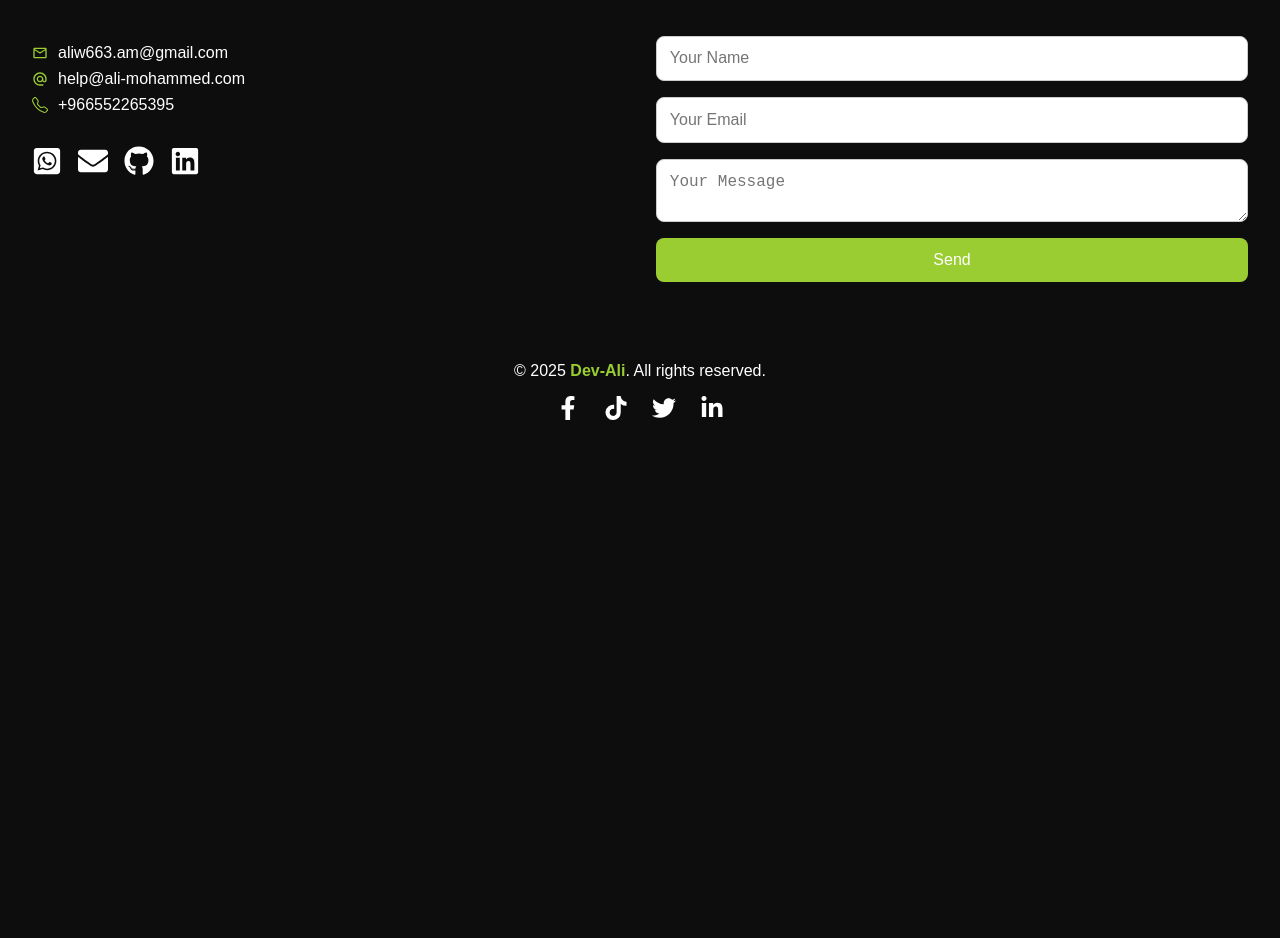
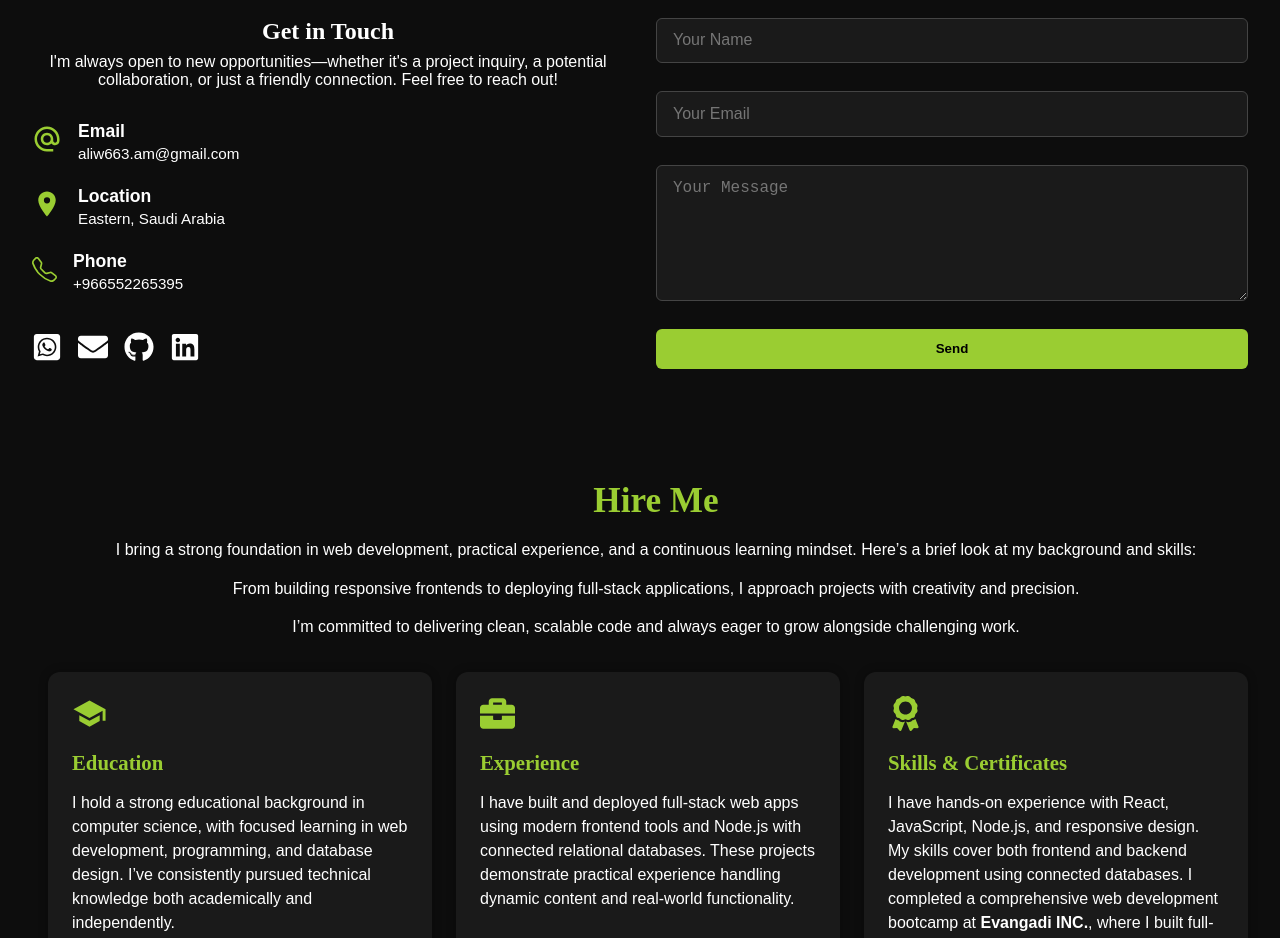
Before and after one commit to AliMohd663/ali-s-portfolio, a React (Vite) app: page / in a window 1280 px wide. Shown: the part 3540-4478 px from the top of the page. Before the commit the page ends 3992 px from the top, so only its background shows below. Built offline with nearby package versions, Linux system fonts and the light colour scheme; a web font is replaced by a local one.

Commit message:
added hireMe

```diff
--- a/src/App.jsx
+++ b/src/App.jsx
@@ -7,6 +7,7 @@ import Services from './components/Services/Services'
 import Skills from './components/Skills/Skills'
 import Projects from './components/Projects/Projects'
 import Navbar from './components/Navbar/Navbar'
+import HireMe from './components/HireMe/HireMe'
 
 function App() {
   return (
@@ -18,6 +19,7 @@ function App() {
       <Skills />
       <Projects />
       <Contact />
+      <HireMe />
       <Footer />
     </>
   )
--- a/src/components/Contact/Contact.jsx
+++ b/src/components/Contact/Contact.jsx
@@ -1,8 +1,12 @@
 import React, { useState } from "react";
-import { FaGithub, FaLinkedin, FaWhatsappSquare, FaEnvelope } from "react-icons/fa";
+import {
+  FaGithub,
+  FaLinkedin,
+  FaWhatsappSquare,
+  FaEnvelope
+} from "react-icons/fa";
 import { BsTelephone } from "react-icons/bs";
-import { MdOutlineMailOutline } from "react-icons/md";
-import{ MdAlternateEmail } from "react-icons/md";
+import { MdLocationOn, MdAlternateEmail } from "react-icons/md";
 import emailjs from "emailjs-com";
 import styles from "./contact.module.css";
 
@@ -40,43 +44,96 @@ function Contact() {
         },
         (error) => {
           setStatus("Something went wrong. Please try again.");
-          console.error(error);
+          console.error("EmailJS error:", error);
         }
       );
   };
 
   return (
     <section id="contact" className={styles.contact}>
-      <h2>Contact <b className={styles.me}>Me</b> </h2>
-      <br />
+      <h2>
+        Contact <b className={styles.me}>Me</b>
+      </h2>
 
       <div className={styles.container}>
-        {/* Left: contact info + social links */}
+        {/* Contact Information */}
         <div className={styles.info}>
           <div className={styles.email}>
-            <p><MdOutlineMailOutline style={{color: "yellowgreen", size:"25"}} /> aliw663.am@gmail.com</p>
-            <p><MdAlternateEmail style={{color: "yellowgreen", size:"25"}} /> help@ali-mohammed.com</p>
-            <p><BsTelephone style={{color: "yellowgreen", size:"25"}} /> +966552265395</p>
+            <div>
+              <h1>Get in Touch</h1>
+              <p>
+                I'm always open to new opportunities—whether it's a project
+                inquiry, a potential collaboration, or just a friendly
+                connection. Feel free to reach out!
+              </p>
+            </div>
+
+            <div className={styles.contactItem}>
+              <div className={styles.icon}>
+                <MdAlternateEmail color="yellowgreen" size={30} />
+              </div>
+              <div className={styles.details}>
+                <h4>Email</h4>
+                <p>aliw663.am@gmail.com</p>
+              </div>
+            </div>
+
+            <div className={styles.contactItem}>
+              <div className={styles.icon}>
+                <MdLocationOn color="yellowgreen" size={30} />
+              </div>
+              <div className={styles.details}>
+                <h4>Location</h4>
+                <p>Eastern, Saudi Arabia</p>
+              </div>
+            </div>
+
+            <div className={styles.contactItem}>
+              <div className={styles.icon}>
+                <BsTelephone color="yellowgreen" size={25} />
+              </div>
+              <div className={styles.details}>
+                <h4>Phone</h4>
+                <p>+966552265395</p>
+              </div>
+            </div>
           </div>
 
           <div className={styles.socialIcons}>
-            <a href="https://Wa.me/+966552265395" target="_blank" rel="noopener noreferrer">
+            <a
+              href="https://Wa.me/+966552265395"
+              target="_blank"
+              rel="noopener noreferrer"
+            >
               <FaWhatsappSquare size={30} />
             </a>
-            <a href="mailto:aliw663.am@gmail.com" target="_blank" rel="noopener noreferrer">
+            <a
+              href="mailto:aliw663.am@gmail.com"
+              target="_blank"
+              rel="noopener noreferrer"
+            >
               <FaEnvelope size={30} />
             </a>
-            <a href="https://github.com/AliMohd663" target="_blank" rel="noopener noreferrer">
+            <a
+              href="https://github.com/AliMohd663"
+              target="_blank"
+              rel="noopener noreferrer"
+            >
               <FaGithub size={30} />
             </a>
-            <a href="https://www.linkedin.com/in/ali-mohammed-11245530a/" target="_blank" rel="noopener noreferrer">
+            <a
+              href="https://www.linkedin.com/in/ali-mohammed-11245530a/"
+              target="_blank"
+              rel="noopener noreferrer"
+            >
               <FaLinkedin size={30} />
             </a>
           </div>
         </div>
 
-        {/* Right: contact form */}
+        {/* Contact Form */}
         <form className={styles.form} onSubmit={handleSubmit}>
+          <div className={styles.formGroup}>
             <input
               type="text"
               name="name"
@@ -85,6 +142,9 @@ function Contact() {
               onChange={handleChange}
               required
             />
+          </div>
+
+          <div className={styles.formGroup}>
             <input
               type="email"
               name="email"
@@ -93,15 +153,21 @@ function Contact() {
               onChange={handleChange}
               required
             />
+          </div>
+
+          <div className={styles.formGroup}>
             <textarea
               name="message"
               placeholder="Your Message"
               value={formData.message}
               onChange={handleChange}
               required
+              rows={6}
             />
+          </div>
+
           <button type="submit">Send</button>
-          {status && <p>{status}</p>}
+          {status && <p className={styles.statusMsg}>{status}</p>}
         </form>
       </div>
     </section>
--- a/src/components/Contact/Contact.module.css
+++ b/src/components/Contact/Contact.module.css
@@ -1,11 +1,11 @@
 .contact {
   padding: 3rem 2rem;
-  text-align: center;
   color: #333;
   transition: background-color 0.3s ease;
+  text-align: center;
 }
 
-.me{
+.me {
   color: yellowgreen;
 }
 
@@ -13,125 +13,142 @@
   font-size: 2rem;
   margin-bottom: 1.5rem;
   color: white;
-  transition: color 0.3s ease;
 }
 
 .contact p {
-  margin: 0.5rem 0;
   font-size: 1rem;
-  transition: transform 0.3s ease;
-  display: flex;
-  align-items: center;
-  gap: 10px;
-  /* color: yellowgreen; */
-}
-
-.contact p:hover {
-  transform: scale(1.02);
-}
-
-.contact a {
-  color: #007bff;
-  text-decoration: none;
-  font-weight: 500;
-  transition: color 0.3s ease, text-decoration 0.3s ease;
-}
-
-.contact a:hover {
-  color: #0056b3;
-  text-decoration: underline;
+  margin: 0;
+  color: white;
 }
 
 .container {
   display: flex;
   flex-wrap: wrap;
   justify-content: space-between;
+  align-items: stretch;
   gap: 2rem;
+}
+
+.info,
+.form {
+  flex: 1;
+  min-width: 300px;
+  padding: 0;
+  background-color: transparent;
+  border-radius: 0;
+  box-shadow: none;
+  display: flex;
+  flex-direction: column;
+  justify-content: space-between;
+  color: white;
+}
+
+
+/* Section intro */
+.email > div:first-child {
+  margin-bottom: 2rem;
+}
+
+.email h1 {
+  color: white;
+  font-size: 1.5rem;
+  margin-bottom: 0.5rem;
+}
+
+.contactItem {
+  display: flex;
+  align-items: center;
+  gap: 1rem;
+  margin-bottom: 1.5rem;
+}
+
+.icon {
+  flex-shrink: 0;
+}
+
+.details h4 {
+  margin: 0;
+  font-size: 1.1rem;
+  color: white;
   text-align: left;
 }
 
-/* LEFT SIDE: Contact info */
-.info {
-  flex: 1;
-  min-width: 250px;
-  display: flex;
-  flex-direction: column;
-  gap: 1.5rem;
+.details p {
+  margin: 0.2rem 0 0;
+  font-size: 0.95rem;
+  color: white;
 }
 
-.email p {
-  margin: 0.5rem 0;
-  font-size: 1rem;
-}
 
+/* Social icons */
 .socialIcons {
   display: flex;
   gap: 1rem;
   flex-wrap: wrap;
+  margin-top: 1rem;
+  justify-content: flex-start;
 }
 
 .socialIcons a {
   color: white;
+  font-size: 1.8rem;
   transition: transform 0.3s ease, color 0.3s ease;
-  font-size: 1.5rem;
 }
 
 .socialIcons a:hover {
   transform: scale(1.2);
-  color: #007bff;
+  color: yellowgreen;
 }
 
-/* RIGHT SIDE: Form */
-.form {
-  flex: 1;
-  min-width: 250px;
+.formGroup {
   display: flex;
   flex-direction: column;
-  gap: 1rem;
 }
 
 .form input,
 .form textarea {
-  padding: 0.8rem;
-  border-radius: 8px;
-  border: 1px solid #ccc;
-  outline: none;
+  background-color: #1a1a1a;
+  color: white;
+  padding: 0.8rem 1rem;
+  border: 1px solid #444;
+  border-radius: 6px;
   font-size: 1rem;
-  transition: border-color 0.3s;
+  transition: border-color 0.3s ease;
 }
 
 .form input:focus,
 .form textarea:focus {
   border-color: yellowgreen;
+  outline: none;
 }
 
 .form button {
-  padding: 0.8rem;
+  padding: 0.8rem 1.2rem;
   background-color: yellowgreen;
-  color: white;
+  color: black;
+  font-weight: bold;
   border: none;
-  border-radius: 8px;
+  border-radius: 6px;
   cursor: pointer;
-  transition: background-color 0.3s;
-  font-size: 1rem;
+  transition: background-color 0.3s ease;
 }
 
 .form button:hover {
-  background-color: rgb(82, 38, 38);
+  background-color: #b2d235;
 }
 
-/* Optional: Responsive stacking */
+.statusMsg {
+  margin-top: 1rem;
+  font-size: 0.9rem;
+  color: lightgreen;
+}
 @media (max-width: 768px) {
-  .container {
-    flex-direction: column;
+  .form {
     text-align: center;
+    gap: 5px;
   }
 
-  .info, .form {
-    align-items: center;
-  }
-
-  .email p {
-    justify-content: center;
+  .formGroup {
+    width: 100%;
   }
 }
--- /dev/null
+++ b/src/components/HireMe/HireMe.jsx
@@ -0,0 +1,61 @@
+import React from "react";
+import { MdSchool } from "react-icons/md";
+import { FaBriefcase, FaAward } from "react-icons/fa";
+import styles from "./hireMe.module.css";
+
+function HireMe() {
+  return (
+    <section className={styles.hireMe}>
+      <div className={styles.introText}>
+        <h2>Hire Me</h2>
+        <p>
+          I bring a strong foundation in web development, practical experience, and a continuous learning mindset.
+          Here’s a brief look at my background and skills:
+        </p>
+        <p>
+          From building responsive frontends to deploying full-stack applications, I approach projects with creativity and precision.
+        </p>
+        <p>
+          I’m committed to delivering clean, scalable code and always eager to grow alongside challenging work.
+        </p>
+      </div>
+
+      <div className={styles.cardsContainer}>
+        <div className={styles.card}>
+          <div className={styles.icon}>
+            <MdSchool size={35} color="yellowgreen" />
+          </div>
+          <h3>Education</h3>
+          <p>
+            I hold a strong educational background in computer science, with focused learning in web development, programming, and database design.
+            I’ve consistently pursued technical knowledge both academically and independently.
+          </p>
+        </div>
+
+        <div className={styles.card}>
+          <div className={styles.icon}>
+            <FaBriefcase size={35} color="yellowgreen" />
+          </div>
+          <h3>Experience</h3>
+          <p>
+            I have built and deployed full-stack web apps using modern frontend tools and Node.js with connected relational databases.
+            These projects demonstrate practical experience handling dynamic content and real-world functionality.
+          </p>
+        </div>
+
+        <div className={styles.card}>
+          <div className={styles.icon}>
+            <FaAward size={35} color="yellowgreen" />
+          </div>
+          <h3>Skills & Certificates</h3>
+          <p>
+            I have hands-on experience with React, JavaScript, Node.js, and responsive design. My skills cover both frontend and backend development using connected databases.
+            I completed a comprehensive web development bootcamp at <strong>Evangadi INC.</strong>, where I built full-stack applications and sharpened my understanding of modern web technologies and workflows.
+          </p>
+        </div>
+      </div>
+    </section>
+  );
+}
+
+export default HireMe;
--- /dev/null
+++ b/src/components/HireMe/hireMe.module.css
@@ -0,0 +1,75 @@
+.hireMe {
+    padding: 4rem 2rem;
+    color: white;
+  }
+
+  .introText {
+    /* max-width: 1200px; */
+    margin-left: 2rem; /* creates space on the left */
+    margin-bottom: 2rem;
+    color: white;
+    text-align: center;
+  }
+
+  .introText h2 {
+    font-size: 2.2rem;
+    margin-bottom: 1rem;
+    color: yellowgreen;
+  }
+
+  .introText p {
+    font-size: 1rem;
+    line-height: 1.6;
+    margin-bottom: 0.8rem;
+  }
+
+
+  .cardsContainer {
+    display: flex;
+    gap: 1.5rem;
+    flex-wrap: wrap;
+    justify-content: space-between;
+    margin-left: 1rem;
+  }
+
+  .card {
+    background-color: #1a1a1a;
+    padding: 1.5rem;
+    border-radius: 12px;
+    flex: 1 1 300px;
+    box-shadow: 0 0 10px rgba(0, 0, 0, 0.3);
+    transition: transform 0.3s ease;
+  }
+
+  .card:hover {
+    transform: translateY(-5px);
+  box-shadow: 0 12px 24px rgba(104, 246, 57, 0.3);
+
+  }
+
+  .card h3 {
+    color: yellowgreen;
+    margin-bottom: 1rem;
+    font-size: 1.3rem;
+  }
+
+  .card p {
+    font-size: 1rem;
+    line-height: 1.5;
+  }
+  .icon {
+    margin-bottom: 1rem;
+  }
+
+  /* Responsive */
+  @media (max-width: 768px) {
+    .cardsContainer {
+      flex-direction: column;
+      align-items: center;
+    }
+
+    .intro {
+      text-align: center;
+      margin-left: 0;
+    }
+  }
--- a/src/components/Home/Home.module.css
+++ b/src/components/Home/Home.module.css
@@ -83,8 +83,8 @@
 }
 
 .socialIcons a:hover {
-  color:  yellowgreen;
-  background-color: rgba(0, 188, 212, 0.1);
+  color:  white;
+  background-color: yellowgreen;
   border-radius: 50%;
   transform: scale(1.1);
 }
--- a/src/components/Skills/Skills.module.css
+++ b/src/components/Skills/Skills.module.css
@@ -34,7 +34,7 @@ h2 {
 }
 
 .card:hover {
-  transform: translateY(-8px);
+  transform: translateY(-5px);
   box-shadow: 0 12px 24px rgba(104, 246, 57, 0.3);
 
 }
```
Lines whose indentation alone changed are shown as unchanged.
